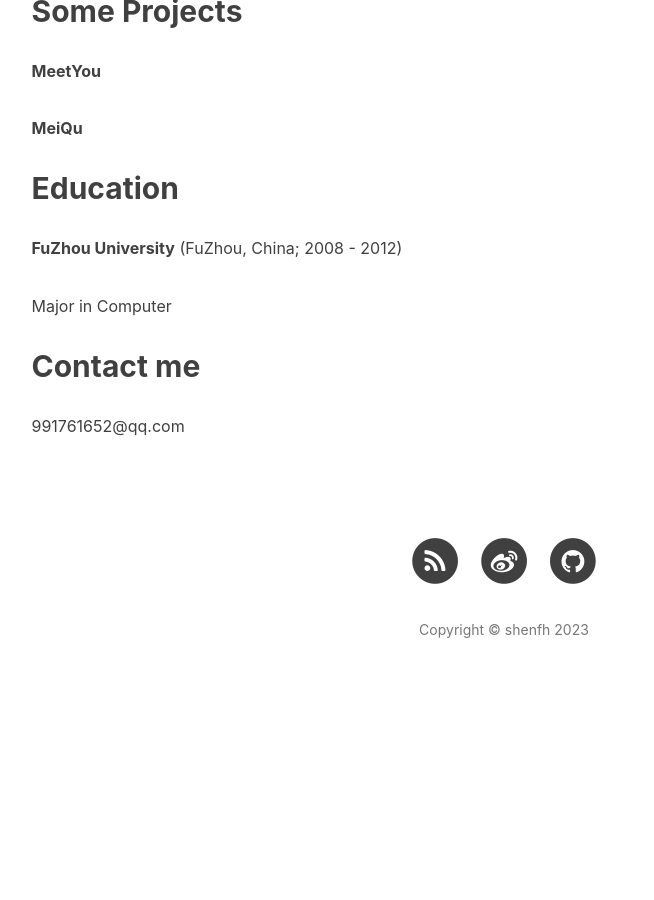
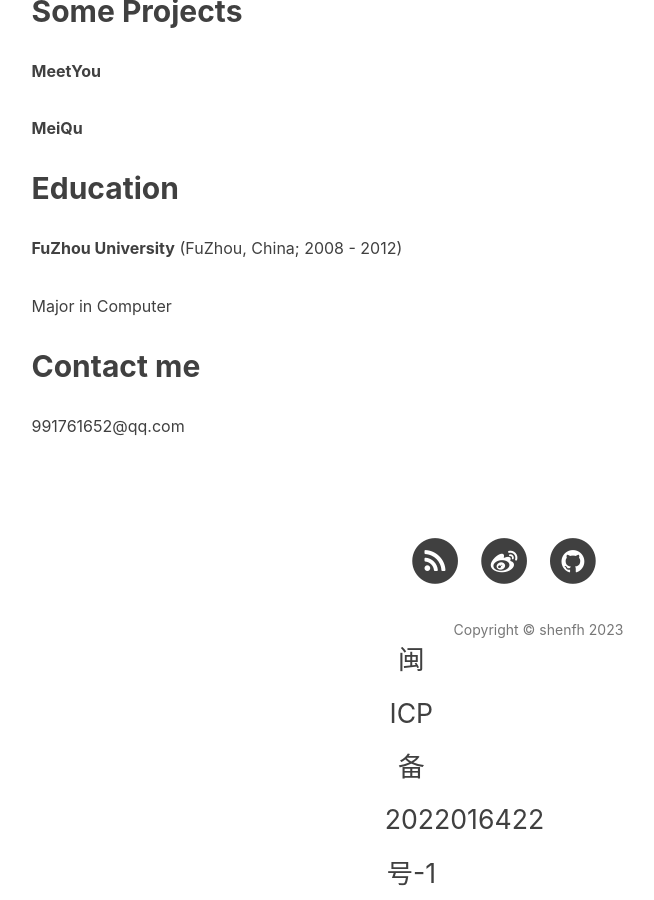
Before and after one commit to fooval-shen/shenfh.github.io, a Jekyll site: the page built from about_en.md, in a window 1280 px wide and 900 px high, scrolled down 2105 px. Shown: the whole window, without its empty margins (136-790 px from the left). Built offline with Jekyll 4.4.1, drawn with Linux system fonts in a browser that asks for light colours; nearby versions of some CDN libraries; comment, search, counter and statistics services are not loaded; before the commit the page ends 2812 px from its top, so only the background shows below that.

Commit message:
Add beian

```diff
--- a/_includes/footer.html
+++ b/_includes/footer.html
@@ -78,11 +78,24 @@
                         </a>
                     </li>
                     {% endif %}
+
                 </ul>
-                <p class="copyright text-muted">
-                    Copyright &copy; {{ site.title }} {{ site.time | date: '%Y' }}
+                <ul class="list-inline text-center">
+                    <li>
+                        <a target="_blank" href="https://beian.miit.gov.cn">
+                            <span class="fa-stack fa-lg">
+                                <p>闽ICP备2022016422号-1</p>
+                            </span>
+                        </a>
+                    </li>
+                    <li>
+                        <p class="copyright text-muted">
+                            Copyright &copy; {{ site.title }} {{ site.time | date: '%Y' }}
+                        </p>
+                    </li>
 
-                </p>
+                </ul>
+
             </div>
         </div>
     </div>
```
